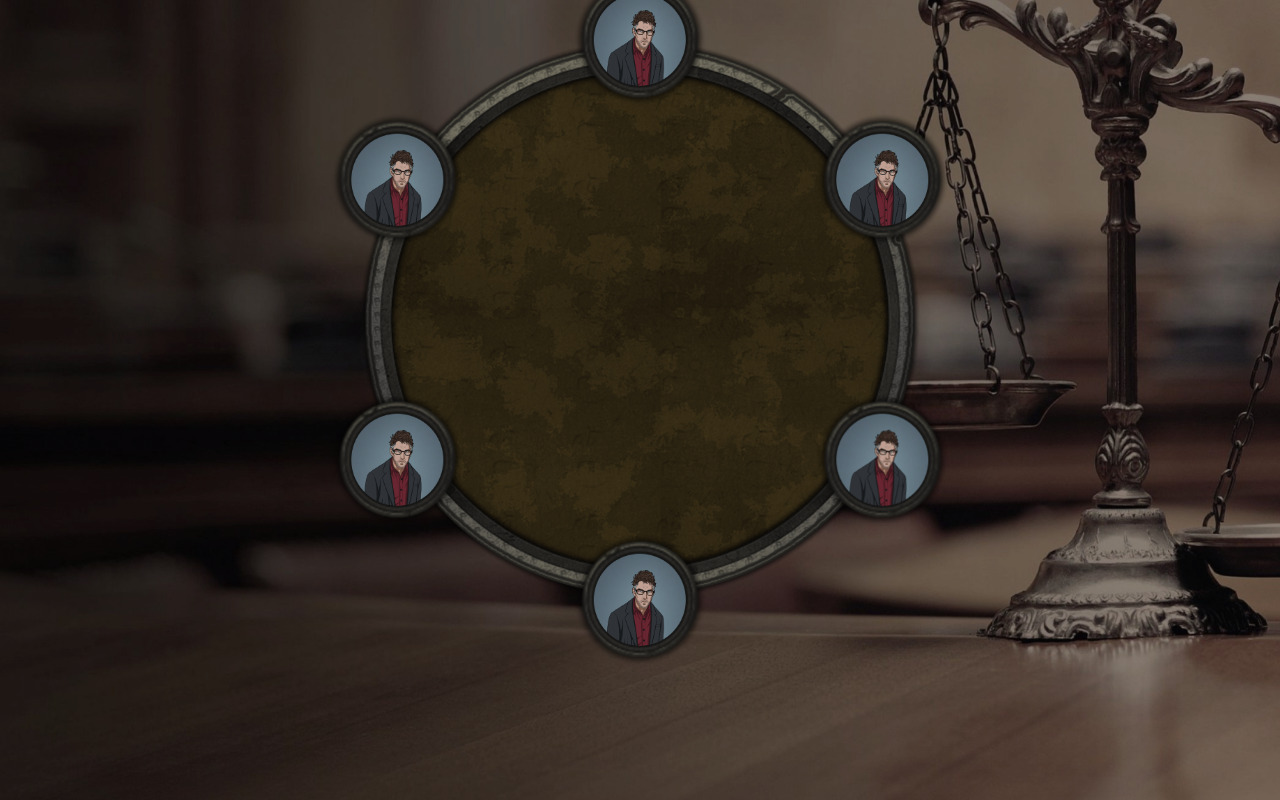
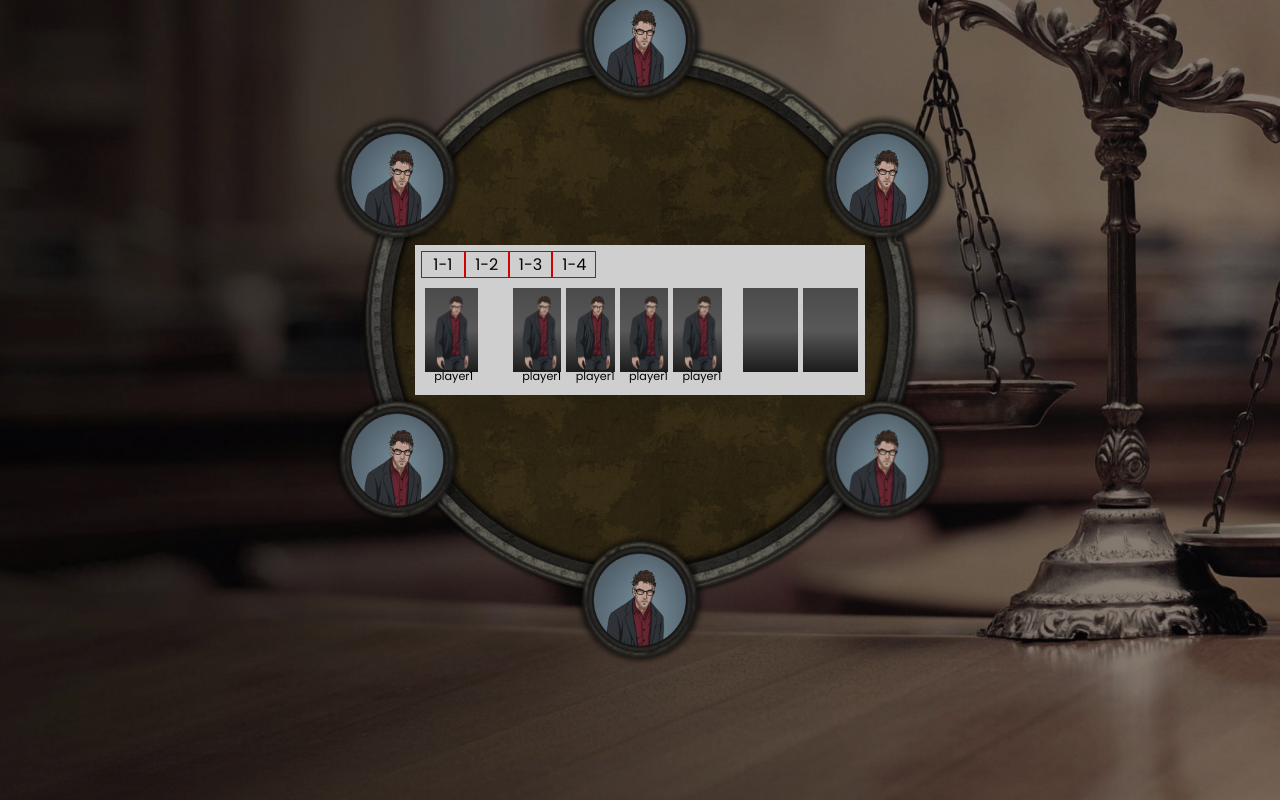
Before and after one commit to jhjo01/ssavalon_FE, a React (Create React App) app: page /game in a window 1280 px wide. Built offline with nearby package versions, Linux system fonts and the light colour scheme.

Commit message:
ADD : logCard

```diff
--- a/src/components/Lobby/Lobby.jsx
+++ b/src/components/Lobby/Lobby.jsx
@@ -6,21 +6,10 @@ import RoomCard from "./RoomCard";
 import JoinModal from "../ui/modal/RoomJoinModal";
 import roomList from "../../dummy/roomList";
 import LoopIcon from "@mui/icons-material/Loop";
+
 import styles from "./Lobby.module.css";
 
-// roleDesc start
-import RoleDesc from "../ui/roleDesc/RoleDesc";
-// roleDesc end
-
 const Lobby = () => {
-  // roleDesc start
-  const [showRoleDesc, setShowRoleDesc] = useState(false);
-
-  const setRoleDescHandler = () => {
-    setShowRoleDesc(!showRoleDesc);
-  };
-  // roleDesc end
-
   const [modal, setModal] = useState();
   const [roomInfo, setRoomInfo] = useState(null);
 
@@ -60,21 +49,11 @@ const Lobby = () => {
     for (let i = 0; i < roomList.length; i++) {
       if (roomList[i].standby === true) {
         standby.push(
-          <RoomCard
-            key={i}
-            value="join"
-            roomInfo={roomList[i]}
-            onRoomClick={setModalHandler}
-          />
+          <RoomCard key={i} value="join" roomInfo={roomList[i]} onRoomClick={setModalHandler} />
         );
       } else {
         active.push(
-          <RoomCard
-            key={i}
-            value="join"
-            roomInfo={roomList[i]}
-            onRoomClick={setModalHandler}
-          />
+          <RoomCard key={i} value="join" roomInfo={roomList[i]} onRoomClick={setModalHandler} />
         );
       }
     }
@@ -94,15 +73,6 @@ const Lobby = () => {
       </div>
 
       <div className={styles.container}>{showRoomList()}</div>
-
-      {!showRoleDesc && (
-        <div className={styles.roleDescButton} onClick={setRoleDescHandler}>
-          역할설명
-        </div>
-      )}
-      {showRoleDesc && <RoleDesc OnShowRole={setRoleDescHandler} />}
-
-      <div className={styles.container}>{showRoomList()}</div>
       {modal === "err" && <ErrModal onConfirm={modalHandler} />}
       {modal === "create" && <RoomModal onConfirm={modalHandler} />}
       {modal === "join" && roomInfo !== null && (
--- a/src/components/Lobby/Lobby.module.css
+++ b/src/components/Lobby/Lobby.module.css
@@ -1,10 +1,13 @@
 .container {
-  /* width: 1400px; */
-  max-width: 80%;
-  margin: 0 10%;
+  width: 1300px;
+  height: 70vh;
+  max-width: 95%;
+  margin: 0 auto;
+  padding: 10px 0px 10px 0px;
   display: flex;
   justify-content: center;
   flex-wrap: wrap;
+  overflow-y: scroll;
 }
 
 .createButton {
@@ -34,3 +37,13 @@
   color: white;
   border: 1px solid red;
 }
+
+.container::-webkit-scrollbar {
+  width: 5px;
+  height: 8px;
+  background-color: #121212;
+}
+
+.container::-webkit-scrollbar-thumb {
+  background: #aaa;
+}
--- a/src/components/Lobby/RoomCard.module.css
+++ b/src/components/Lobby/RoomCard.module.css
@@ -1,21 +1,25 @@
 .card {
   border-radius: 10px;
-  background-color: rgb(32, 29, 58);
-  width: 208px;
-  height: 80px;
-  margin: 0px 10px 10px 10px;
+  background-color: #292929;
+  width: 330px;
+  height: 200px;
+  margin: 0px 10px 20px 10px;
+  box-shadow: 2px 10px 15px hsla(100, 100%, 100%, 0.15);
 }
 
 .card:hover {
   cursor: pointer;
-  background-color: rgb(42, 39, 68);
+  background-color: #393939;
+  transform: scale(1.04);
+  box-shadow: 2px 10px 30px hsla(100, 100%, 100%, 0.25);
+  transition: 0.5s;
 }
 
 .activeCard {
   border-radius: 10px;
-  background-color: rgba(42, 39, 68, 0.5);
-  width: 208px;
-  height: 80px;
+  background-color: rgb(29, 29, 29);
+  width: 330px;
+  height: 200px;
   margin: 0px 10px 10px 10px;
 }
 
@@ -24,18 +28,17 @@
 }
 
 .header {
-  padding: 0.5rem;
-}
-
-.header h3 {
-  margin: 0;
+  padding: 1rem 1rem 1rem 1.5rem;
   color: white;
 }
 
 .actions {
-  padding: 0.5rem 0.5rem 0rem 0rem;
+  position: relative;
+  bottom: -95px;
+  padding: 0.5rem 1rem 0rem 0rem;
   display: flex;
   justify-content: flex-end;
+
   color: white;
 }
 
@@ -44,3 +47,56 @@
   margin-top: -24px;
   color: white;
 }
+
+@media (max-width: 1170px) {
+  .card {
+    width: 260px;
+    height: 200px;
+  }
+  .activeCard {
+    width: 260px;
+    height: 200px;
+  }
+}
+
+@media (max-width: 708px) {
+  .card {
+    width: 400px;
+    height: 200px;
+  }
+  .activeCard {
+    width: 400px;
+    height: 200px;
+  }
+}
+
+@media (max-width: 520px) {
+  .card {
+    width: 300px;
+    height: 200px;
+  }
+  .activeCard {
+    width: 300px;
+    height: 200px;
+  }
+}
+
+@media (max-width: 400px) {
+  .card {
+    width: 250px;
+    height: 100px;
+  }
+  .activeCard {
+    width: 250px;
+    height: 100px;
+  }
+
+  .actions {
+    position: relative;
+    bottom: 0;
+    padding: 0.5rem 1rem 0rem 0rem;
+    display: flex;
+    justify-content: flex-end;
+    color: white;
+  }
+}
--- /dev/null
+++ b/src/components/ui/logCard/LogCard.jsx
@@ -0,0 +1,70 @@
+import React from "react";
+
+import CitizenImage from "../../../assets/images/image-citizen.png";
+
+import styles from "./LogCard.module.css";
+
+const LogCard = () => {
+  return (
+    <div className={styles.card}>
+      <div className={styles.selectRound}>
+        <div className={styles.round}>1-1</div>
+        <div className={styles.round}>1-2</div>
+        <p className={styles.round}>1-3</p>
+        <p className={styles.round}>1-4</p>
+      </div>
+      <div className={styles.selected}>
+        <div className={styles.selector}>
+          <div className={styles.test}>
+            <div className={styles.img_wrapper}>
+              <img src={CitizenImage} alt="img-citizen" />
+              <div className={styles.nickname}>
+                <p className={styles.nickname_name}>player1</p>
+              </div>
+            </div>
+          </div>
+        </div>
+        <div className={styles.selectedUser}>
+          <div className={styles.test2}>
+            <div className={styles.img_wrapper}>
+              <img src={CitizenImage} alt="img-citizen" />
+              <div className={styles.nickname}>
+                <p className={styles.nickname_name}>player1</p>
+              </div>
+            </div>
+          </div>
+          <div className={styles.test2}>
+            <div className={styles.img_wrapper}>
+              <img src={CitizenImage} alt="img-citizen" />
+              <div className={styles.nickname}>
+                <p className={styles.nickname_name}>player1</p>
+              </div>
+            </div>
+          </div>
+          <div className={styles.test2}>
+            <div className={styles.img_wrapper}>
+              <img src={CitizenImage} alt="img-citizen" />
+              <div className={styles.nickname}>
+                <p className={styles.nickname_name}>player1</p>
+              </div>
+            </div>
+          </div>
+          <div className={styles.test2}>
+            <div className={styles.img_wrapper}>
+              <img src={CitizenImage} alt="img-citizen" />
+              <div className={styles.nickname}>
+                <p className={styles.nickname_name}>player1</p>
+              </div>
+            </div>
+          </div>
+        </div>
+        <div className={styles.result}>
+          <div className={styles.test3}></div>
+          <div className={styles.test3}></div>
+        </div>
+      </div>
+    </div>
+  );
+};
+
+export default LogCard;
--- /dev/null
+++ b/src/components/ui/logCard/LogCard.module.css
@@ -0,0 +1,105 @@
+.card {
+  width: 450px;
+  height: 150px;
+  position: absolute;
+  top: 40%;
+  left: 50%;
+  margin: -75px 0px 0px -225px;
+  padding: 5px 5px 5px 5px;
+
+  background-color: white;
+  /* border: 1px solid red; */
+}
+
+.selectRound {
+  display: flex;
+  padding: 1px 1px 0px 1px;
+  margin: 0px 0px 5px 0px;
+
+  /* border: 1px solid yellow; */
+}
+
+.selected {
+  display: flex;
+  justify-content: space-between;
+  width: 100%;
+  height: 75%;
+
+  /* border: 1px solid blue; */
+}
+
+.selector {
+  width: 20%;
+  /* flex-grow: calc(); */
+  margin: 0px 0px 0px 0px;
+}
+
+.selectedUser {
+  display: flex;
+  width: 50%;
+  margin: 0px 0px 0px 0px;
+
+  /* border: 1px solid green; */
+}
+
+.result {
+  display: flex;
+  width: 30%;
+  margin: 0px 0px 0px 10px;
+  /* border: 1px solid black; */
+}
+
+.img_wrapper {
+  display: flex;
+  width: 25%;
+  height: 100%;
+  margin: 0px 0px 0px 3px;
+
+  /* border: 1px solid red; */
+}
+
+.nickname {
+  position: relative;
+  bottom: -80px;
+  left: -45px;
+  font-size: 0.7rem;
+}
+
+.test {
+  width: 60%;
+  height: 80%;
+
+  margin: 5px 0px 0px 5px;
+
+  background: linear-gradient(rgb(90, 90, 90), rgb(107, 107, 107), rgb(30, 31, 31));
+  /* border: 1px solid black; */
+}
+
+.test2 {
+  width: 22%;
+  height: 80%;
+
+  margin: 5px 0px 0px 5px;
+
+  background: linear-gradient(rgb(90, 90, 90), rgb(107, 107, 107), rgb(30, 31, 31));
+  /* border: 1px solid black; */
+}
+
+.test3 {
+  width: 45%;
+  height: 80%;
+
+  margin: 5px 0px 0px 5px;
+
+  background: linear-gradient(rgb(90, 90, 90), rgb(107, 107, 107), rgb(30, 31, 31));
+  /* border: 1px solid black; */
+}
+
+.round {
+  width: 10%;
+  text-align: center;
+  margin: 0px 0px 0px 0px;
+  padding: 0px 0px 0px 0px;
+
+  border: 1px solid red;
+}
--- a/src/dummy/roomList.js
+++ b/src/dummy/roomList.js
@@ -46,7 +46,7 @@ const roomList = [
     roomNo: 7,
     title: "df",
     numOfPeople: 1,
-        standby: true
+    standby: true,
   },
   {
     isLock: true,
@@ -76,6 +76,181 @@ const roomList = [
     numOfPeople: 3,
     standby: true,
   },
+  {
+    isLock: true,
+    roomNo: 11,
+    title: "dfg",
+    numOfPeople: 3,
+    standby: true,
+  },
+  {
+    isLock: false,
+    roomNo: 1,
+    title: "1번방",
+    numOfPeople: 6,
+    standby: false,
+  },
+  {
+    isLock: false,
+    roomNo: 2,
+    title: "rty",
+    numOfPeople: 1,
+    standby: true,
+  },
+  {
+    isLock: false,
+    roomNo: 3,
+    title: "jhj",
+    numOfPeople: 3,
+    standby: true,
+  },
+  {
+    isLock: false,
+    roomNo: 4,
+    title: "cvb",
+    numOfPeople: 4,
+    standby: true,
+  },
+  {
+    isLock: true,
+    roomNo: 5,
+    title: "asd",
+    numOfPeople: 6,
+    standby: false,
+  },
+  {
+    isLock: true,
+    roomNo: 6,
+    title: "asd",
+    numOfPeople: 3,
+    standby: true,
+  },
+  {
+    isLock: true,
+    roomNo: 7,
+    title: "df",
+    numOfPeople: 1,
+    standby: true,
+  },
+  {
+    isLock: true,
+    roomNo: 8,
+    title: "dd",
+    numOfPeople: 6,
+    standby: false,
+  },
+  {
+    isLock: true,
+    roomNo: 9,
+    title: "qqw",
+    numOfPeople: 3,
+    standby: true,
+  },
+  {
+    isLock: true,
+    roomNo: 10,
+    title: "dfg",
+    numOfPeople: 6,
+    standby: true,
+  },
+  {
+    isLock: true,
+    roomNo: 11,
+    title: "dfg",
+    numOfPeople: 3,
+    standby: true,
+  },
+  {
+    isLock: true,
+    roomNo: 11,
+    title: "dfg",
+    numOfPeople: 3,
+    standby: true,
+  },
+  {
+    isLock: false,
+    roomNo: 1,
+    title: "1번방",
+    numOfPeople: 6,
+    standby: false,
+  },
+  {
+    isLock: false,
+    roomNo: 2,
+    title: "rty",
+    numOfPeople: 1,
+    standby: true,
+  },
+  {
+    isLock: false,
+    roomNo: 3,
+    title: "jhj",
+    numOfPeople: 3,
+    standby: true,
+  },
+  {
+    isLock: false,
+    roomNo: 4,
+    title: "cvb",
+    numOfPeople: 4,
+    standby: true,
+  },
+  {
+    isLock: true,
+    roomNo: 5,
+    title: "asd",
+    numOfPeople: 6,
+    standby: false,
+  },
+  {
+    isLock: true,
+    roomNo: 6,
+    title: "asd",
+    numOfPeople: 3,
+    standby: true,
+  },
+  {
+    isLock: true,
+    roomNo: 7,
+    title: "df",
+    numOfPeople: 1,
+    standby: true,
+  },
+  {
+    isLock: true,
+    roomNo: 8,
+    title: "dd",
+    numOfPeople: 6,
+    standby: false,
+  },
+  {
+    isLock: true,
+    roomNo: 9,
+    title: "qqw",
+    numOfPeople: 3,
+    standby: true,
+  },
+  {
+    isLock: true,
+    roomNo: 10,
+    title: "dfg",
+    numOfPeople: 6,
+    standby: true,
+  },
+  {
+    isLock: true,
+    roomNo: 11,
+    title: "dfg",
+    numOfPeople: 3,
+    standby: true,
+  },
+  {
+    isLock: true,
+    roomNo: 11,
+    title: "dfg",
+    numOfPeople: 3,
+    standby: true,
+  },
 ];
 
 export default roomList;
--- a/src/pages/Game.jsx
+++ b/src/pages/Game.jsx
@@ -1,6 +1,7 @@
 import styles from "./Game.module.css";
 import BackgroundImage from "../assets/images/image-background.png";
 import GameBoard from "../components/ui/gameboard/GameBoard";
+import LogCard from "../components/ui/logCard/LogCard";
 const Game = () => {
   return (
     <div
@@ -10,6 +11,7 @@ const Game = () => {
       }}
     >
       <GameBoard />
+      <LogCard />
     </div>
   );
 };
```
Lines whose indentation alone changed are shown as unchanged.
